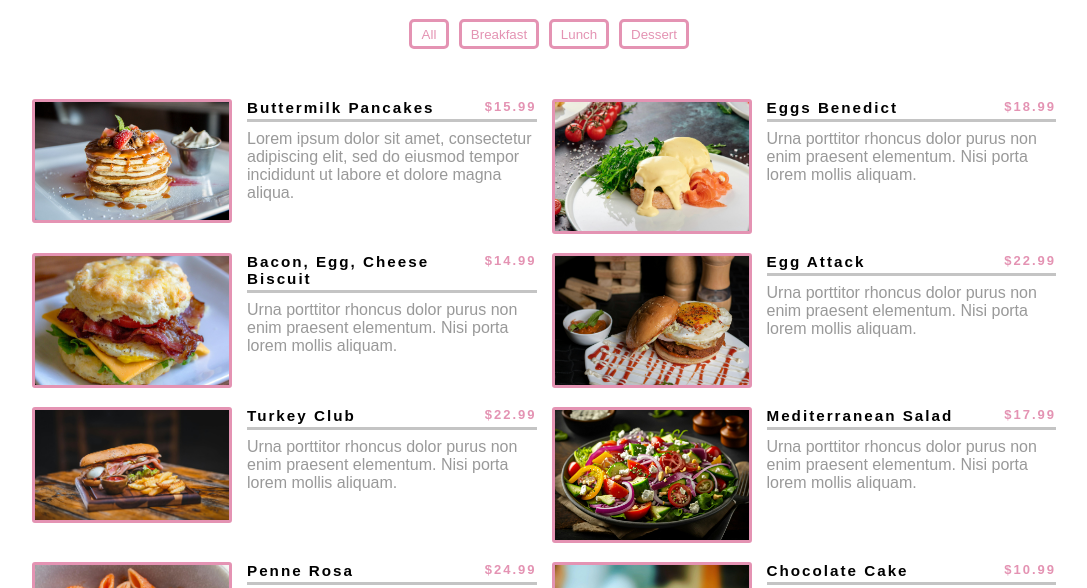
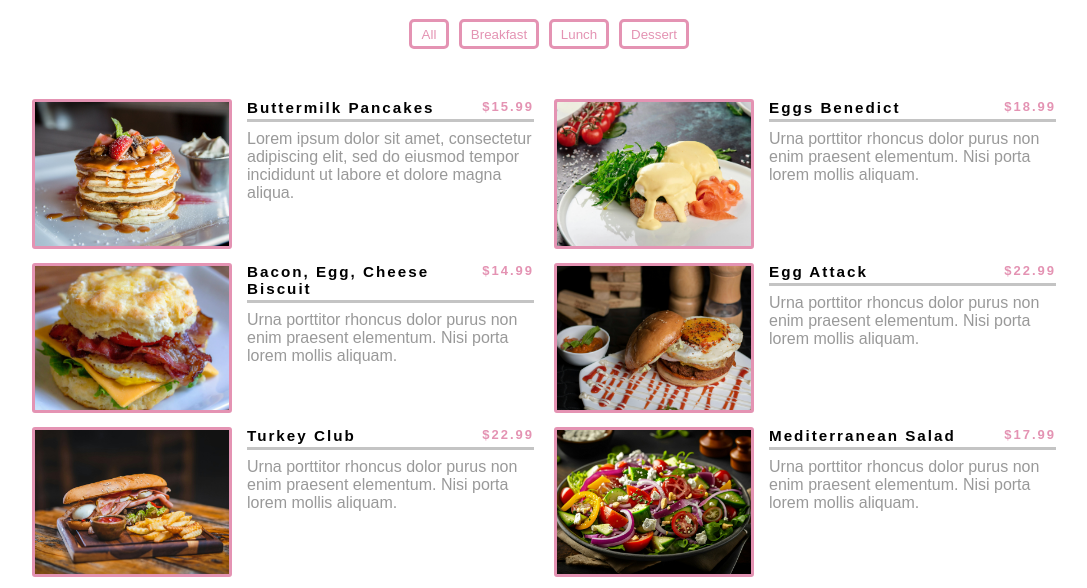
Before and after one commit to amaxwell97/filterable-menu-js, a plain HTML site: page index.html in a window 1280 px wide. Shown: the part 189-777 px from the top of the page, without its empty margins (96-1183 px from the left). Drawn offline with Linux system fonts and the light colour scheme.

Commit message:
Increase .menu column-gap, set row-gap

```diff
--- a/styles.css
+++ b/styles.css
@@ -67,7 +67,8 @@ button:active {
     display: flex;
     columns: 2;
     flex-wrap: wrap;
-    gap: 15px;
+    column-gap: 20px;
+    row-gap: 10px;
 }
 
 .item-wrapper {
@@ -80,6 +81,8 @@ img {
     border: solid 3px #E493B3;
     border-radius: 3px;
     width: 200px;
+    height: 150px;
+    object-fit:cover;
 }
 
 .item-details {
```
